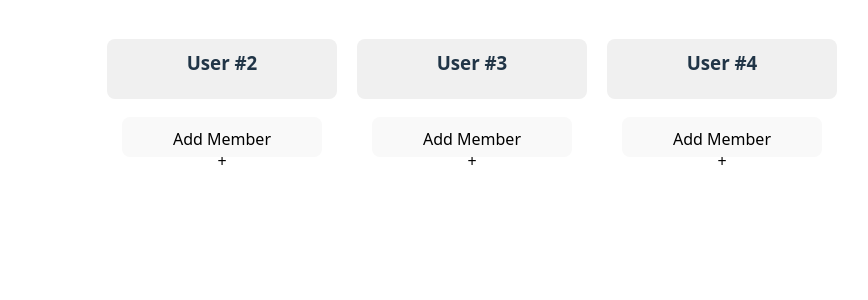
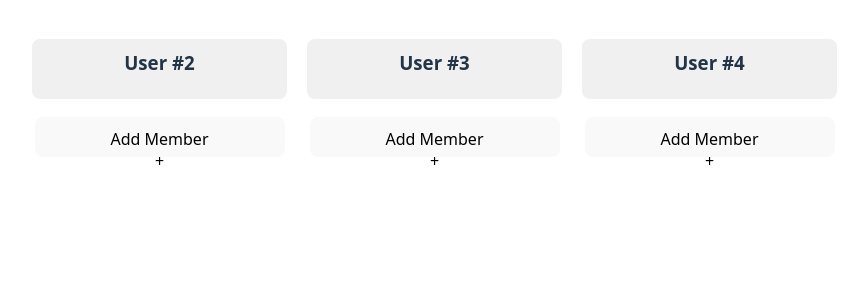
Before and after one commit to AndyChau123/TIDY-Chores-App, a React (Vite) app in the folder TIDY-App/: page / in a window 1280 px wide. Shown: the top 300 px of the page, without its empty margins (393-1261 px from the left). Built offline with nearby package versions, Linux system fonts and the light colour scheme.

Commit message:
resized the ui look for add member button

```diff
--- a/TIDY-App/src/Add-Member-Component/AddMember.css
+++ b/TIDY-App/src/Add-Member-Component/AddMember.css
@@ -13,11 +13,11 @@
   background-color: #f0f0f0;
   padding: 10px 15px;
   border-radius: 8px;
-  width: 200px;
+  width: 225px;
   height: 40px;
 }
 
 .UserButton2, .UserButton3, .UserButton4 {
-  width: 200px;
+  width: 250px;
   height: 40px;
 }
--- a/TIDY-App/src/Add-Member-Component/AddMember.jsx
+++ b/TIDY-App/src/Add-Member-Component/AddMember.jsx
@@ -2,6 +2,7 @@ import React, { useState } from "react";
 import "./AddMember.css";
 
 function AddMember() {
+
   return (
     <div className="MemberName">
       <div className="User2">
--- a/TIDY-App/src/App.jsx
+++ b/TIDY-App/src/App.jsx
@@ -3,6 +3,7 @@ import './App.css'
 import AddMember from "./Add-Member-Component/AddMember.jsx"
 
 function App() {
+
 
   return (
     <AddMember/ >
```
